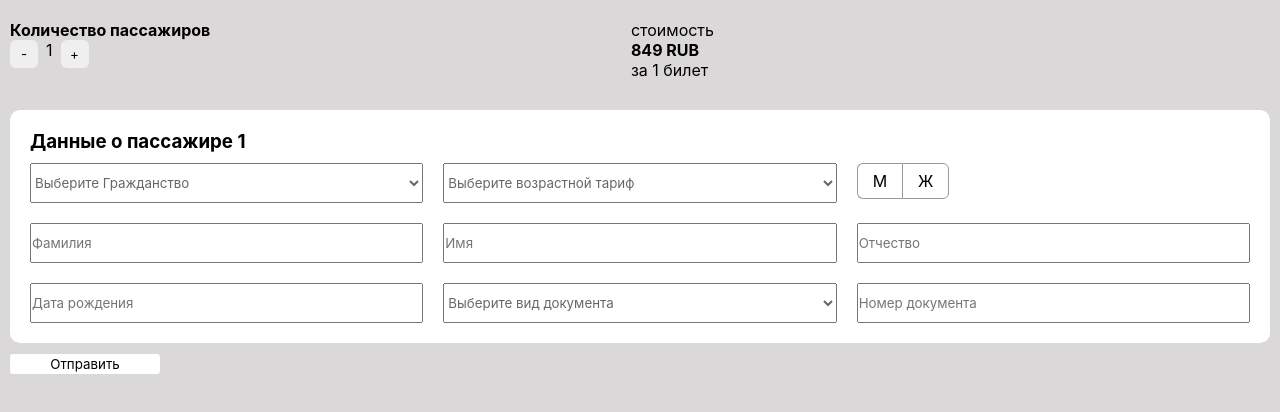
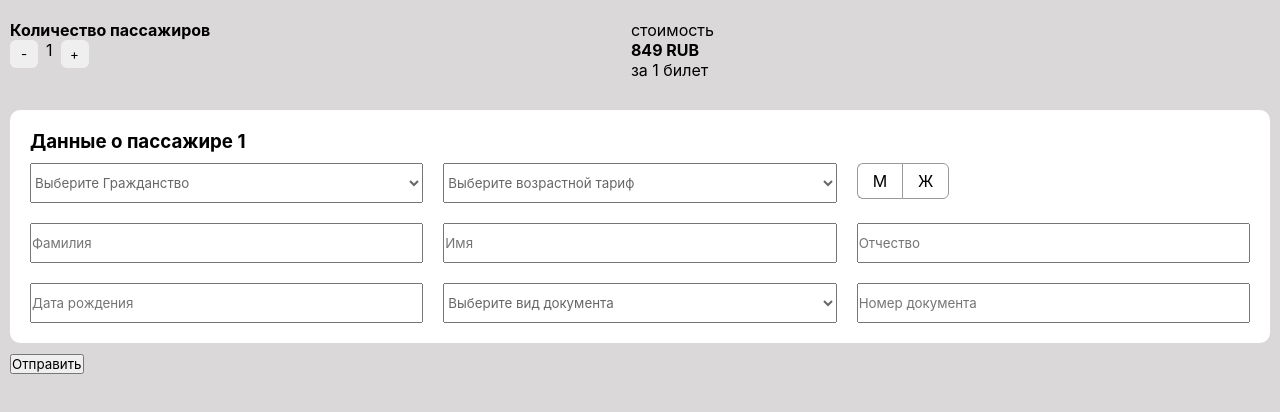
Before and after one commit to karanzhenya/react-js-test-project, a React (Vite) app: page /#/ in a window 1280 px wide. Shown: the top 412 px of the page. Built offline with nearby package versions, Linux system fonts and the light colour scheme.

Commit message:
Update FormPage.jsx
change ibput type submit to button type submit

```diff
--- a/src/pages/FormPage/FormPage.jsx
+++ b/src/pages/FormPage/FormPage.jsx
@@ -199,7 +199,7 @@ function FormPage(props) {
                         );
                     })}
                     <div className='submitButton'>
-                        <input type="submit" value='Отправить'/>
+                        <button type="submit">Отправить</button>
                     </div>
                 </form>
             </section>
```
